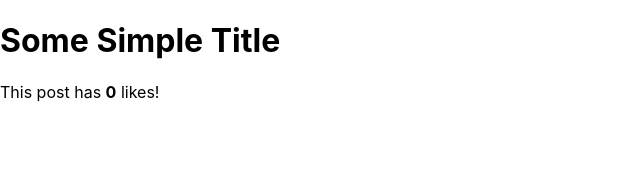
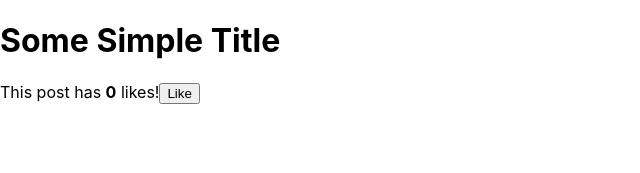
Before and after one commit to Codaisseur/using_state_ts, a React (Create React App) app: page / in a window 1280 px wide. Shown: the top 173 px of the page, without its empty margins (0-640 px from the left). Built offline with nearby package versions, Linux system fonts and the light colour scheme.

Commit message:
Incrementing the like counter

```diff
--- a/src/components/LikeCounter.tsx
+++ b/src/components/LikeCounter.tsx
@@ -1,16 +1,20 @@
 // src/components/LikeCounter.tsx
-import React, { useState } from "react"; // <- note the added import of useState
+import React, { useState } from "react";
 
 export default function LikeCounter() {
   const initial_numLikes = 0;
   const [numLikes, set_numLikes] = useState(initial_numLikes); // <- using state!
 
-  console.log("what are these?", numLikes, set_numLikes);
+  const increment = () => {
+    console.log("Yes, clicked! Current number of likes:", numLikes);
+    set_numLikes(numLikes + 1);
+  };
 
   return (
     <div>
       <p>
         This post has <b>{numLikes}</b> likes!
+        <button onClick={increment}>Like</button>
       </p>
     </div>
   );
```
Also changed, not shown: 1 other file (tests, documents, lock files or other folders).
